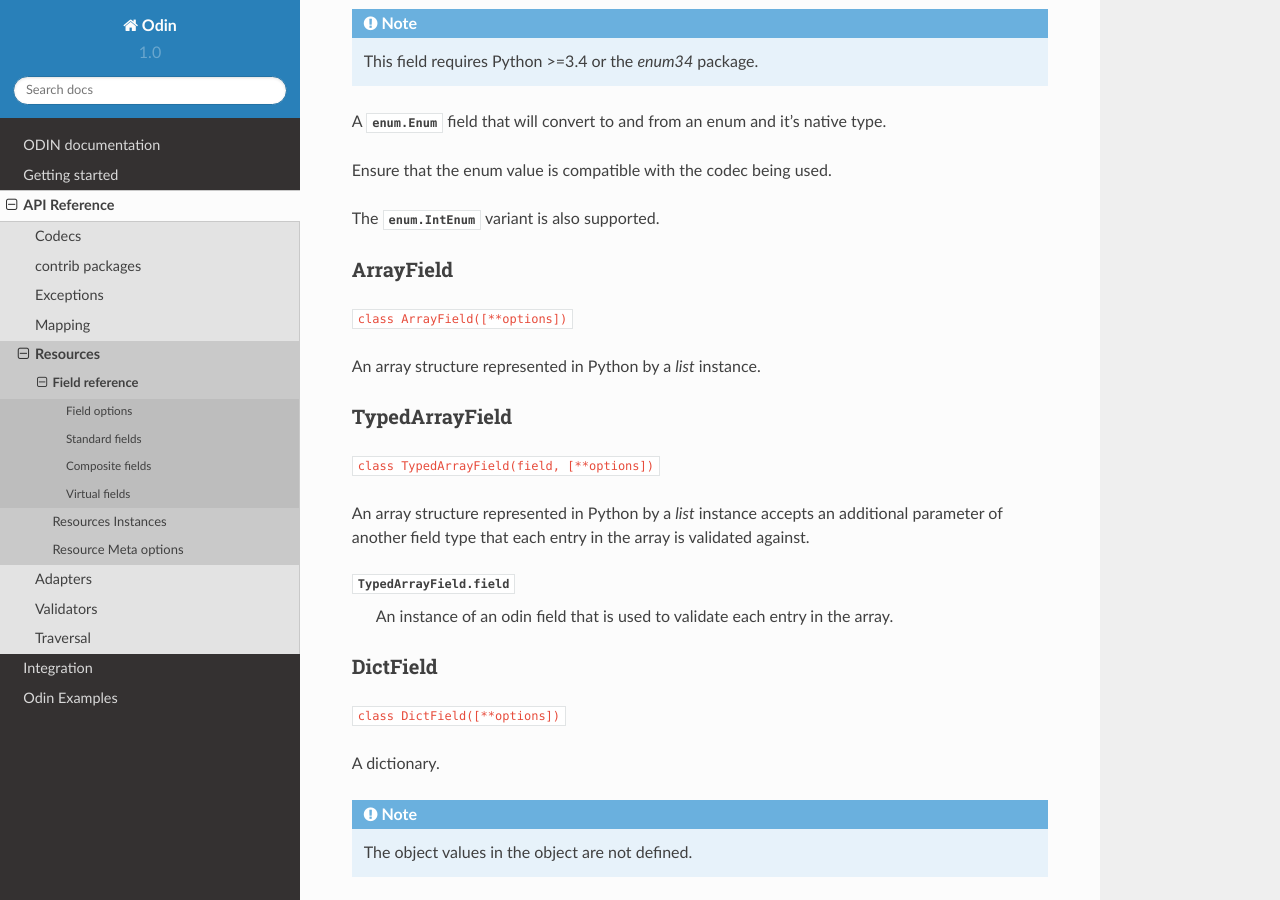
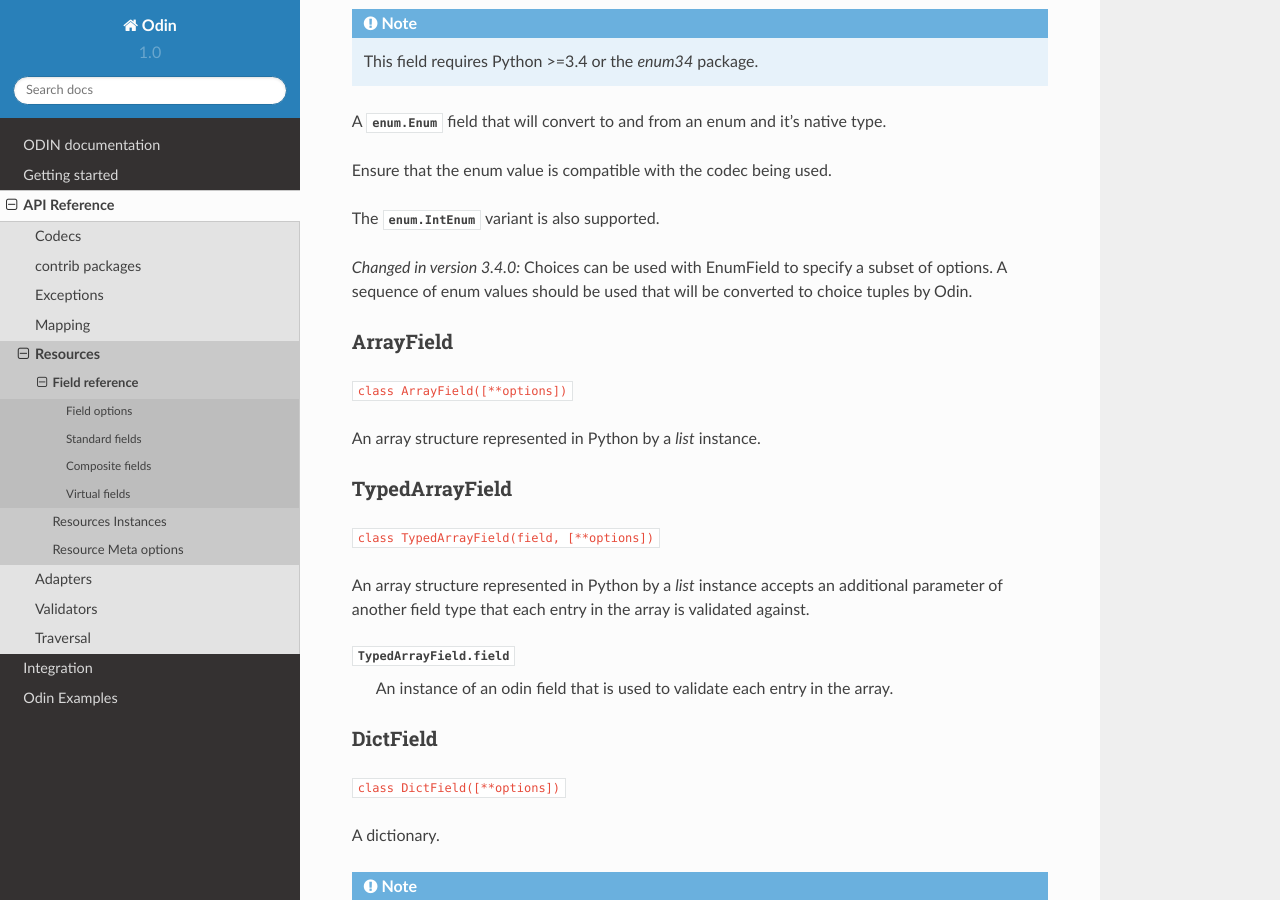
Before and after one commit to python-odin/odin, a Sphinx documentation site: the page built from docs/ref/resources/fields.rst, in a window 1280 px wide and 900 px high, scrolled down 5970 px. Built offline with Sphinx 7.4.7 and the Read the Docs theme 2.0.0, drawn with Linux system fonts in a browser that asks for light colours.

Commit message:
Updated enum docs

```diff
--- a/docs/ref/resources/fields.rst
+++ b/docs/ref/resources/fields.rst
@@ -301,6 +301,10 @@ Ensure that the enum value is compatible with the codec being used.
 
 The :py:class:`enum.IntEnum` variant is also supported.
 
+.. versionchanged:: 3.4.0
+    Choices can be used with EnumField to specify a subset of options. A sequence
+    of enum values should be used that will be converted to choice tuples by Odin.
+
 .. _field-array_field:
 
 ArrayField
```
